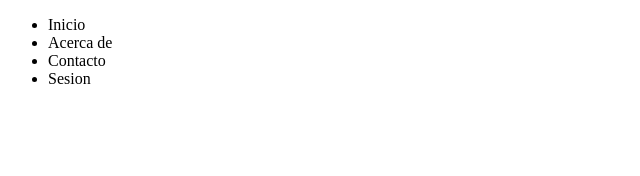
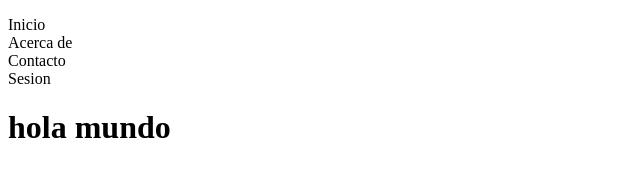
Before and after one commit to Jvalenzuelataboada/prueba12, a plain HTML site: page index.html in a window 1280 px wide. Shown: the whole page, without its empty margins (0-640 px from the left). Drawn offline with Linux system fonts and the light colour scheme; files that its build step writes are made by us from their sources.

Commit message:
agregando hola mundo

```diff
--- a/index.html
+++ b/index.html
@@ -13,6 +13,7 @@
         <li><a href=""></a> Acerca de </li>
         <li><a href=""></a> Contacto</li>
         <li><a href=""></a> Sesion</li>
+        <h1>hola mundo</h1>
     </ul>
 </body>
 </html>
--- /dev/null
+++ b/style.css
@@ -0,0 +1,4 @@
+* {
+    padding: 0;
+    border: ;
+}
```
